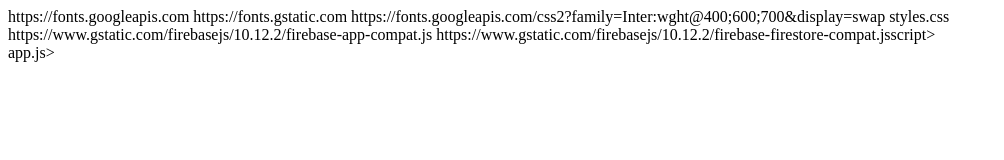
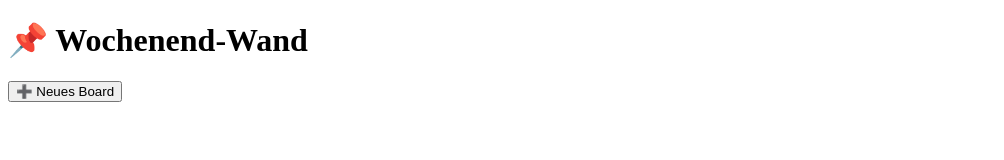
Before and after one commit to Leo-2837/post-it-board, a plain HTML site: page index.html in a window 1280 px wide. Shown: the whole page, without its empty margins (0-1004 px from the left). Drawn offline with Linux system fonts and the light colour scheme; a small style sheet from the web is missing.

Commit message:
Add files via upload

```diff
--- a/index.html
+++ b/index.html
@@ -6,21 +6,17 @@
   <meta name="viewport" content="width=device-width, initial-scale=1" />
 
   <!-- Google Font -->
-  https://fonts.googleapis.com
-  https://fonts.gstatic.com
-  https://fonts.googleapis.com/css2?family=Inter:wght@400;600;700&display=swap
-
-  styles.css
-
-  https://www.gstatic.com/firebasejs/10.12.2/firebase-app-compat.js
-  https://www.gstatic.com/firebasejs/10.12.2/firebase-firestore-compat.jsscript>
+  <link rel="preconnect" href="https://fontspreconnect" href="https://fonts.gstatic.comnts.googleapis.com/css2?family=Inter:wght@400;600;700&display=swap"
+    rel="stylesheet"
+ eet"irebase SDKs -->
+  <script src="https://www.gstatic.com/firebasejs/10.12.2/firebase-app-compat.jsscript src="https://www.gstatic.com/firebasejs/10.12.2/firebase-firestore-compat.js"></script>
 </head>
 <body>
 
   <div id="app"></div>
 
-  <!-- App Code -->
-  app.js>
+  <!-- App Script (nach Firebase!) -->
+  <script src="app.js"></script>
 
 </body>
 </html>
```
